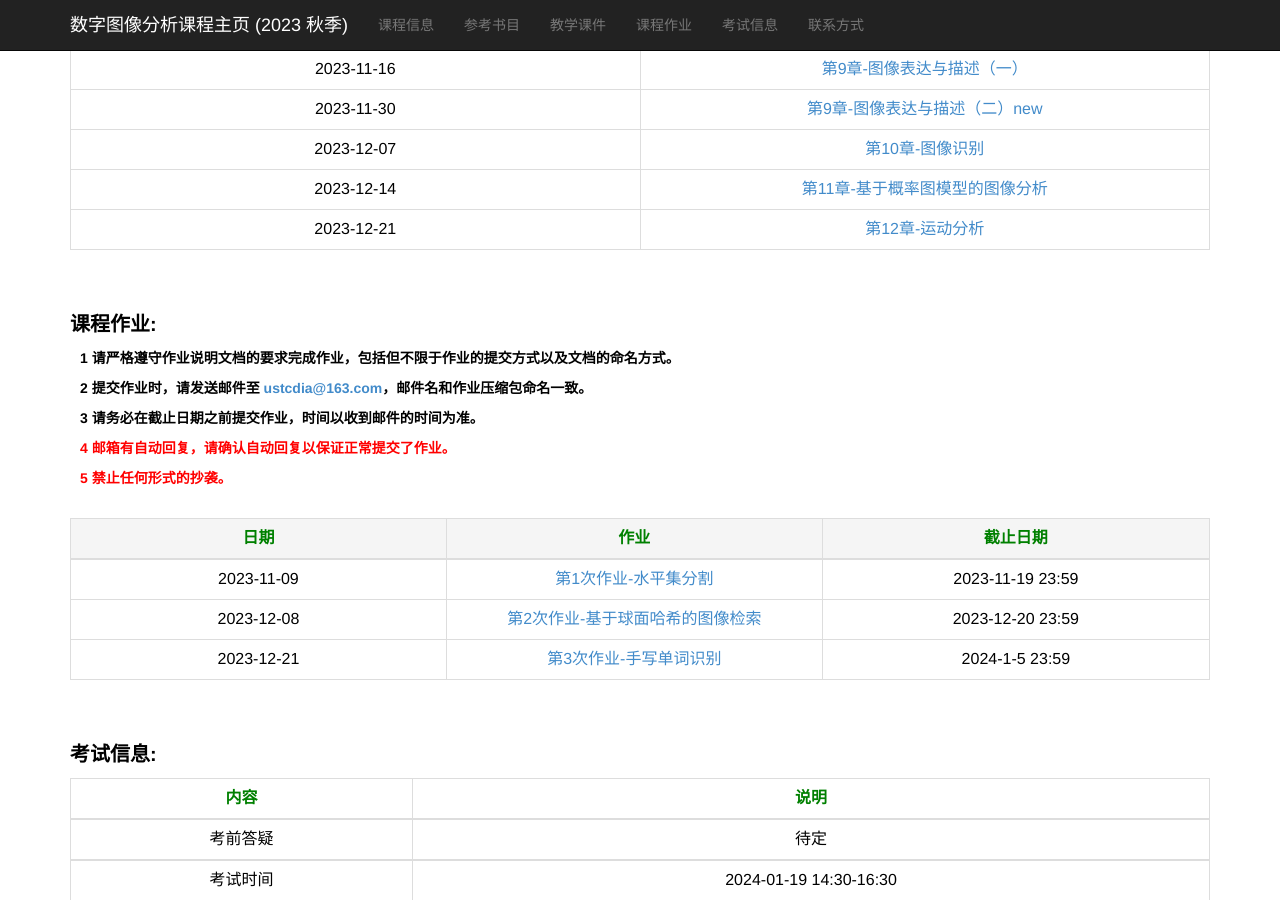
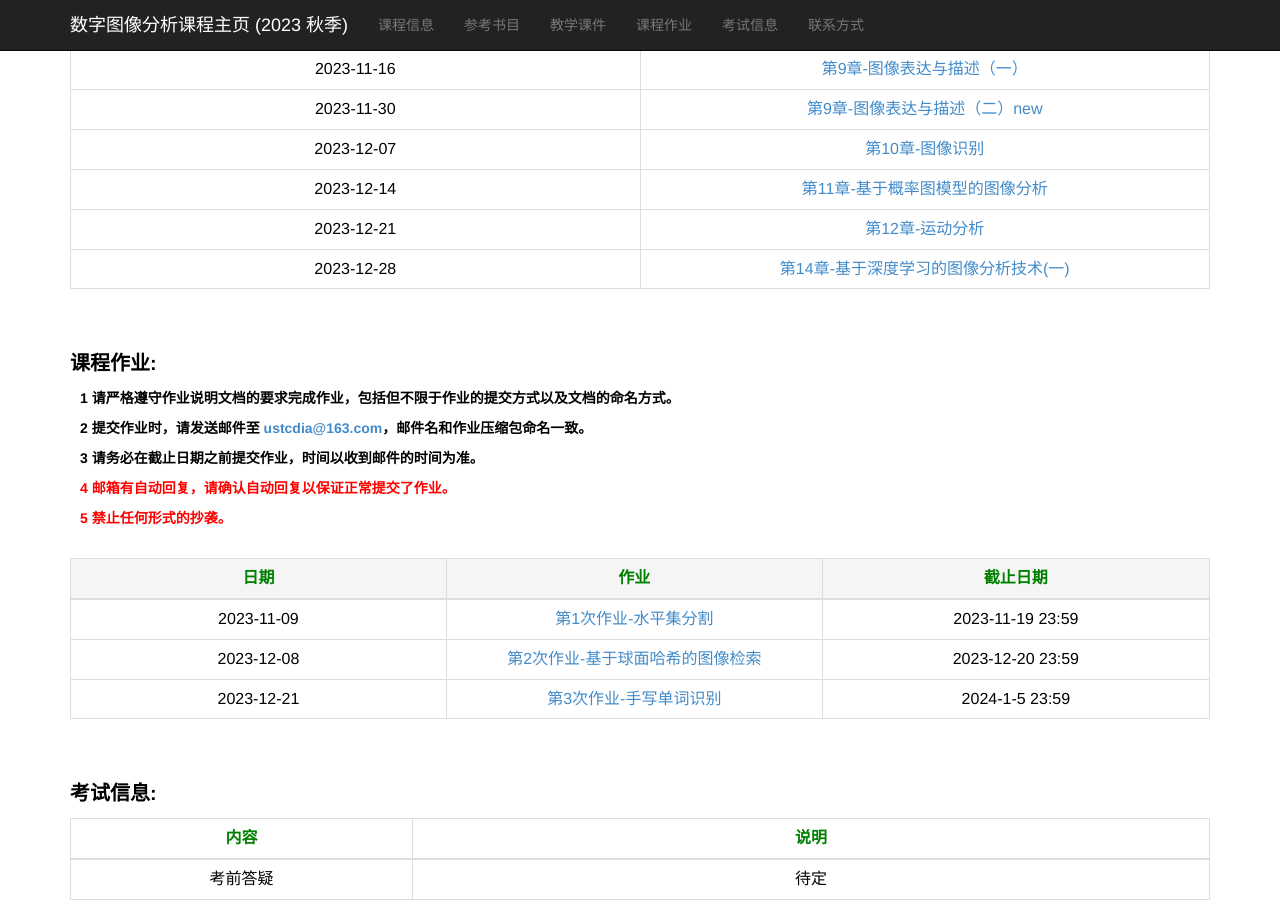
Before and after one commit to ustc-dia/ustc-dia.github.io, a Jekyll site: the page index.html, which Jekyll copies as it is, in a window 1280 px wide and 900 px high, scrolled down 1193 px. Built offline with Jekyll 4.4.1, drawn with Linux system fonts in a browser that asks for light colours.

Commit message:
update slides 14

```diff
--- a/index.html
+++ b/index.html
@@ -244,6 +244,12 @@
                     <td>2023-12-21</td>
                     <td><a href="./slides_2023_autumn/第12章-运动分析.pdf" target="_blank">第12章-运动分析</a></td>
                 </tr>
+                <tr>
+                    <td>2023-12-28</td>
+                    <td><a href="./slides_2023_autumn/第14章-基于深度学习的图像分析技术(一).pdf"
+                            target="_blank">第14章-基于深度学习的图像分析技术(一)</a></td>
+                </tr>
+
                 <!--
 
                 <tr>
```
Also changed, not shown: other parts of index.html (+0 -5 lines), 1 other file.
